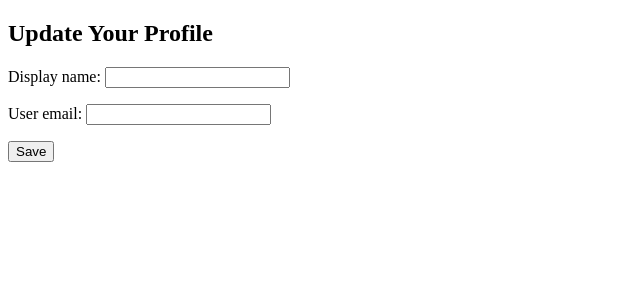
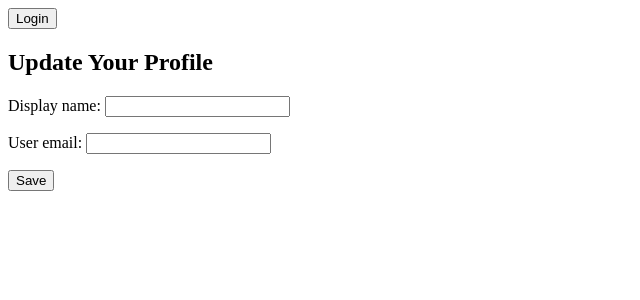
Before and after one commit to icepicklife/hobbysite-E-10, a Django app: template user_management/templates/profile_form.html in a window 1280 px wide. Shown: the top 300 px of the page, without its empty margins (0-640 px from the left). Run offline with Django 5.2, Linux system fonts and the light colour scheme; the template is opened without the code that fills it: values that come from a table or form of the project are taken from there, others are empty.

Commit message:
base main (modified admin.py and htmls)

```diff
--- a/hobbysite/settings.py
+++ b/hobbysite/settings.py
@@ -135,7 +135,7 @@ if not DEBUG:
 
 LOGIN_REDIRECT_URL = '../../merchstore/items'
 
-LOGOUT_REDIRECT_URL = '../../user_management/profile'
+LOGOUT_REDIRECT_URL = '../../accounts/login'
 
 MEDIA_ROOT = BASE_DIR/'media'
 MEDIA_URL = '/media/'
--- a/user_management/templates/profile_form.html
+++ b/user_management/templates/profile_form.html
@@ -1,6 +1,18 @@
 {% extends 'base.html' %}
 
 {% block content %}
+    <nav>
+        {% if user.is_authenticated %}
+            <form action="{% url 'logout' %}" method="post">
+                {% csrf_token %}
+                <button type="submit">Logout</button>
+            </form>
+        {% else %}
+            <form action="{% url 'login' %}" method="get">
+                <button type="submit">Login</button>
+            </form>
+        {% endif %}
+    </nav>
   <h2>Update Your Profile</h2>
   <form method="post">
       {% csrf_token %}
--- a/user_management/templates/registration/login.html
+++ b/user_management/templates/registration/login.html
@@ -1,7 +1,7 @@
 {% extends 'base.html' %}
 
 {% block content %}
-    <h2>Profile Update</h2>
+    <h2>User Login</h2>
     <form method="post">
         {% csrf_token %}
         {{ form.as_p }}
```
